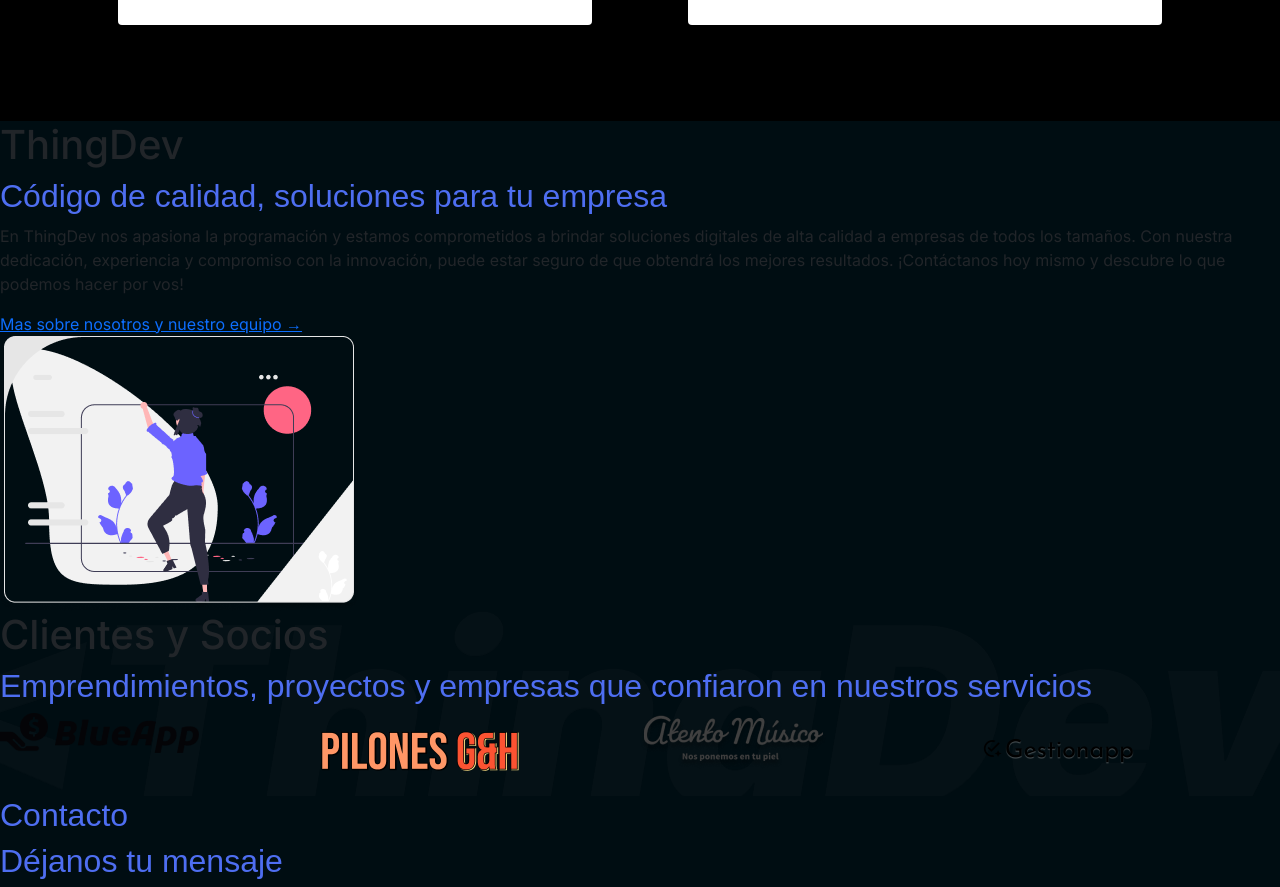
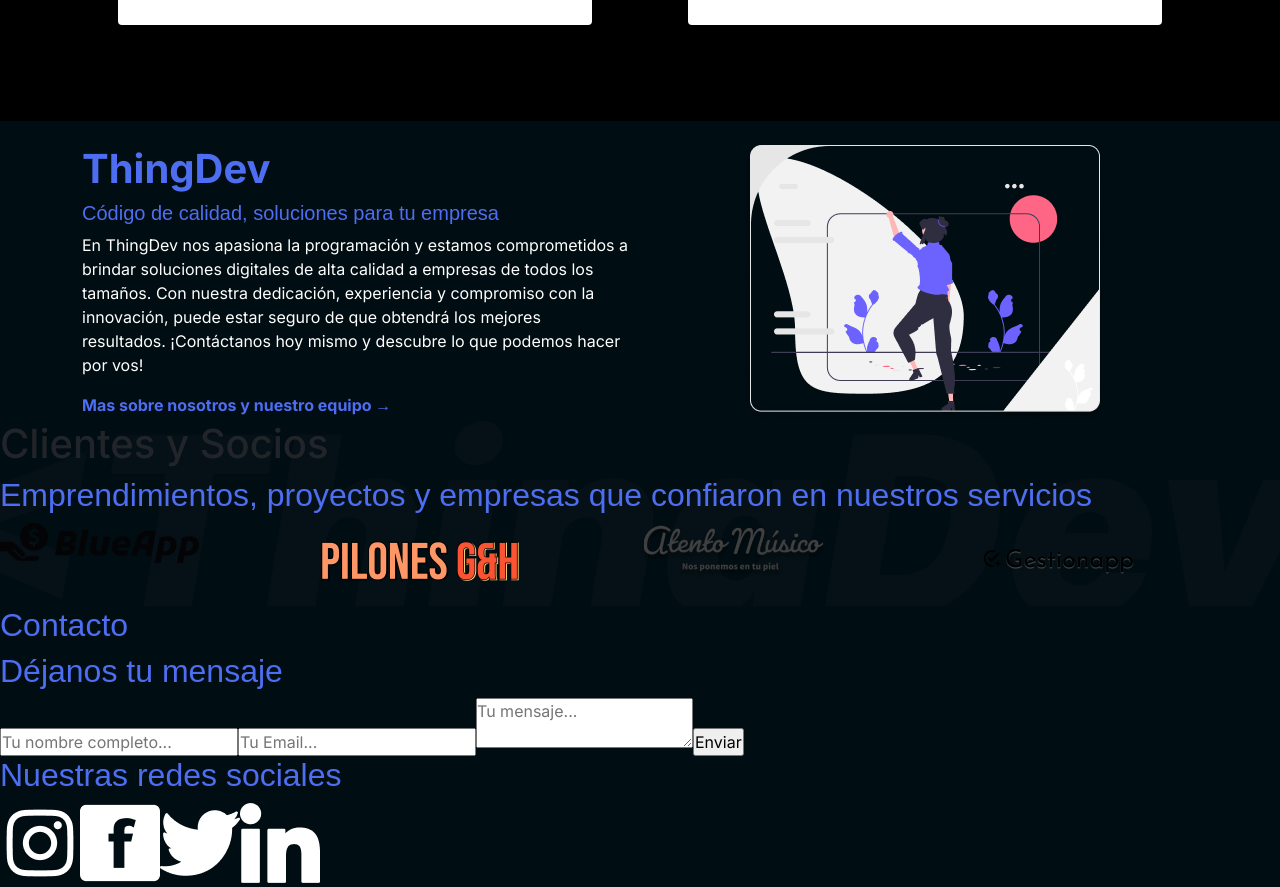
Before and after one commit to enzoaf99/thing-dev-old, a React (Vite) app: page / in a window 1280 px wide. Shown: the part 2166-3053 px from the top of the page. Built offline with nearby package versions, Linux system fonts and the light colour scheme.

Commit message:
New: Bootstrap of us added

```diff
--- a/src/elements/home/components/us.jsx
+++ b/src/elements/home/components/us.jsx
@@ -1,34 +1,26 @@
-import Fade from 'react-reveal/Fade';
-import AboutUs from '../../../assets/home/us/AboutUs.png'
+import Fade from "react-reveal/Fade";
+import AboutUs from "../../../assets/home/us/AboutUs.png";
 
 export function Us() {
   return (
     <section className="section-us" id="us">
-      <div className="info-us">
+      <div className="container mt-4">
         <Fade duration={2000}>
-          <div className="info-text-us">
-            <h1 className="h1-us">ThingDev</h1>
-            <h2 className="h2-us">Código de calidad, soluciones para tu empresa</h2>
-            <p className="p-us">
-              En ThingDev nos apasiona la programación y estamos
-              comprometidos a brindar soluciones digitales de alta calidad a empresas
-              de todos los tamaños. Con nuestra dedicación, experiencia y compromiso
-              con la innovación, puede estar seguro de que obtendrá los mejores
-              resultados. ¡Contáctanos hoy mismo y descubre lo que podemos hacer por
-              vos!
-            </p>
-            <a href="#" className="link-us">Mas sobre nosotros y nuestro equipo →</a>
+          <div className="row">
+            <div className="col-12 col-lg-6">
+              <h1 className="title">ThingDev</h1>
+              <h2 className="fs-5">Código de calidad, soluciones para tu empresa</h2>
+              <p className="text-white">En ThingDev nos apasiona la programación y estamos comprometidos a brindar soluciones digitales de alta calidad a empresas de todos los tamaños. Con nuestra dedicación, experiencia y compromiso con la innovación, puede estar seguro de que obtendrá los mejores resultados. ¡Contáctanos hoy mismo y descubre lo que podemos hacer por vos!</p>
+              <a href="#" className="link">
+                Mas sobre nosotros y nuestro equipo →
+              </a>
+            </div>
+            <div className="col-12 col-lg-6 pt-5 pb-5 pt-lg-0 pb-lg-0 d-flex">
+              <img className="img-fluid" src={AboutUs} alt="Nosotros" />
+            </div>
           </div>
         </Fade>
-        <Fade duration={2000}>
-          <img className="info-img-us" src={AboutUs} alt="Nosotros" />
-        </Fade>
       </div>
-      <Fade duration={2000}>
-        <div className="sect-info">
-
-        </div>
-      </Fade>
     </section>
   );
 }
--- a/src/elements/home/home.css
+++ b/src/elements/home/home.css
@@ -110,3 +110,23 @@
     padding-left: 50px;
     padding-right: 50px;
 }
+
+/* Service end */
+
+/* Us start */
+
+.section-us .title {
+    color: #4E6EF1;
+    font-weight: 700;
+}
+
+.section-us .link {
+    color: #4E6EF1;
+    font-weight: 700;
+    text-decoration: none;
+}
+
+.section-us img {
+    float: left;
+    margin: auto;
+}
```
